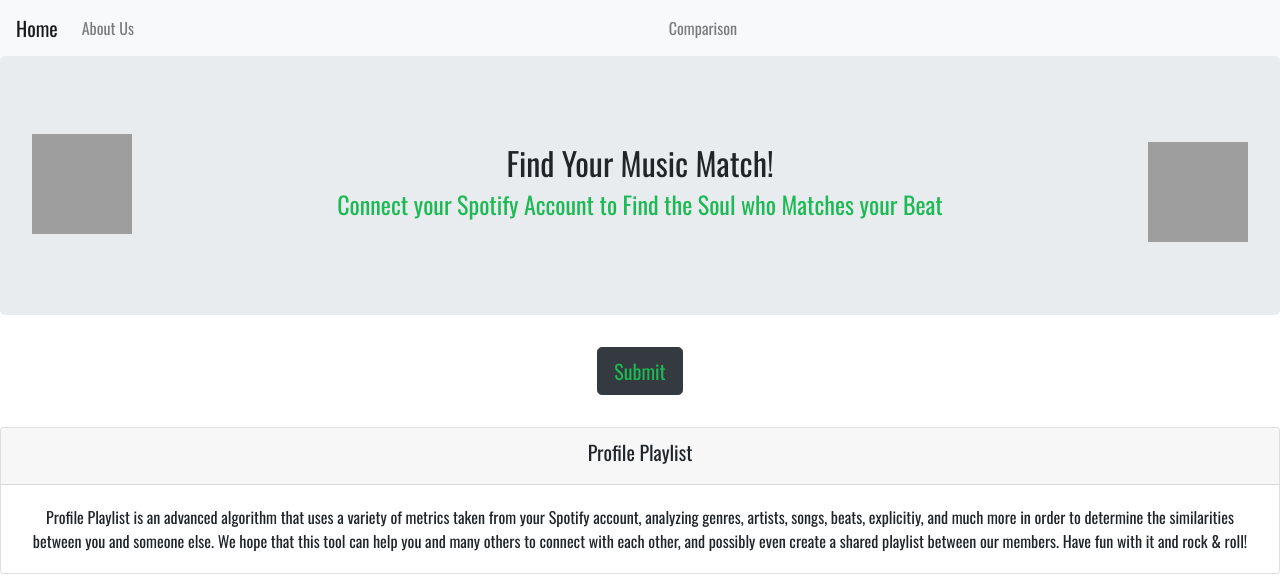
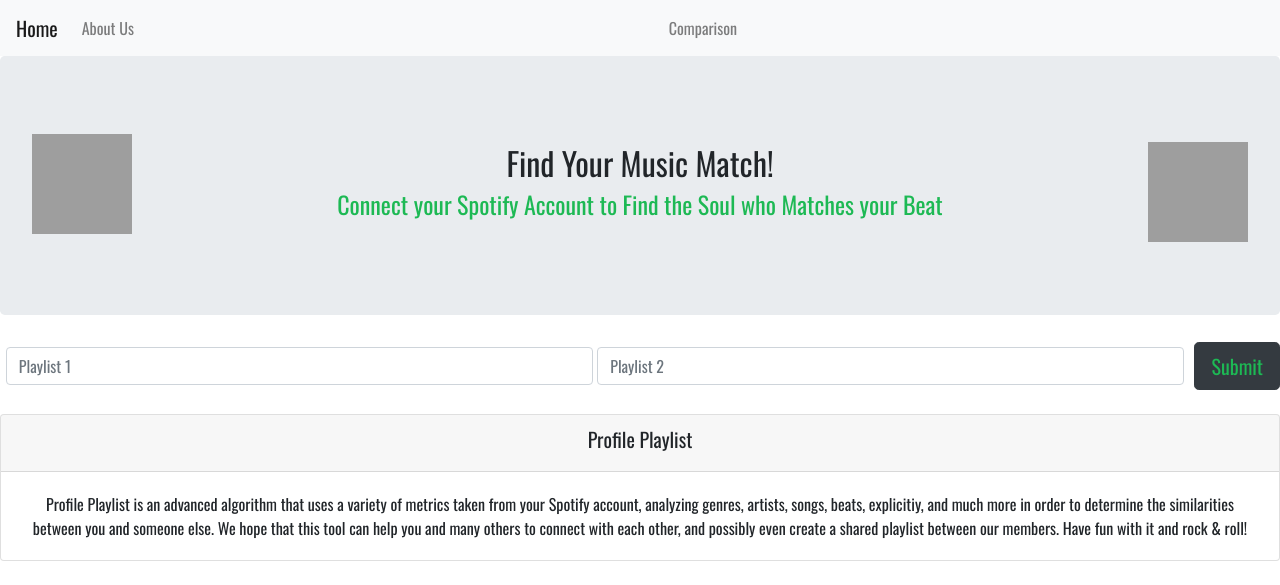
Before and after one commit to eshaan-bhattad/spotsimilarity, a Django app: page / in a window 1280 px wide. Shown: the top 585 px of the page. Run offline with Django 3.2, Linux system fonts and the light colour scheme; some libraries are stand-ins or nearby versions; grey boxes are pictures that could not be loaded.

Commit message:
updated form andimages

```diff
--- a/templates/index.html
+++ b/templates/index.html
@@ -27,9 +27,18 @@
         </div>
 
         <form action="#" method="get">
-          <div class="col-auto" style="color:#1DB954">
-            <center><input type="submit" onclick="loadDoc()" class="btn btn-dark mb-2 btn-lg" name="watchlist" style="color:#1DB954"></button></center>
-          </div>
+            <div class="form-row">
+                <div class="col">
+                  <input type="text" class="form-control" placeholder="Playlist 1" style="margin-left:1%">
+                </div>
+                <div class="col">
+                  <input type="text" class="form-control" placeholder="Playlist 2">
+                </div>
+                <div class="col-auto" style="color:#1DB954">
+                    <center><input type="submit" onclick="loadDoc()" class="btn btn-dark btn-lg" name="watchlist" style="color:#1DB954; margin-top:-5px"></button></center>
+                </div>
+            </div>
+
         </form>
         <br>
 
```
Also changed, not shown: templates/comparison.html (+3 -7 lines).
